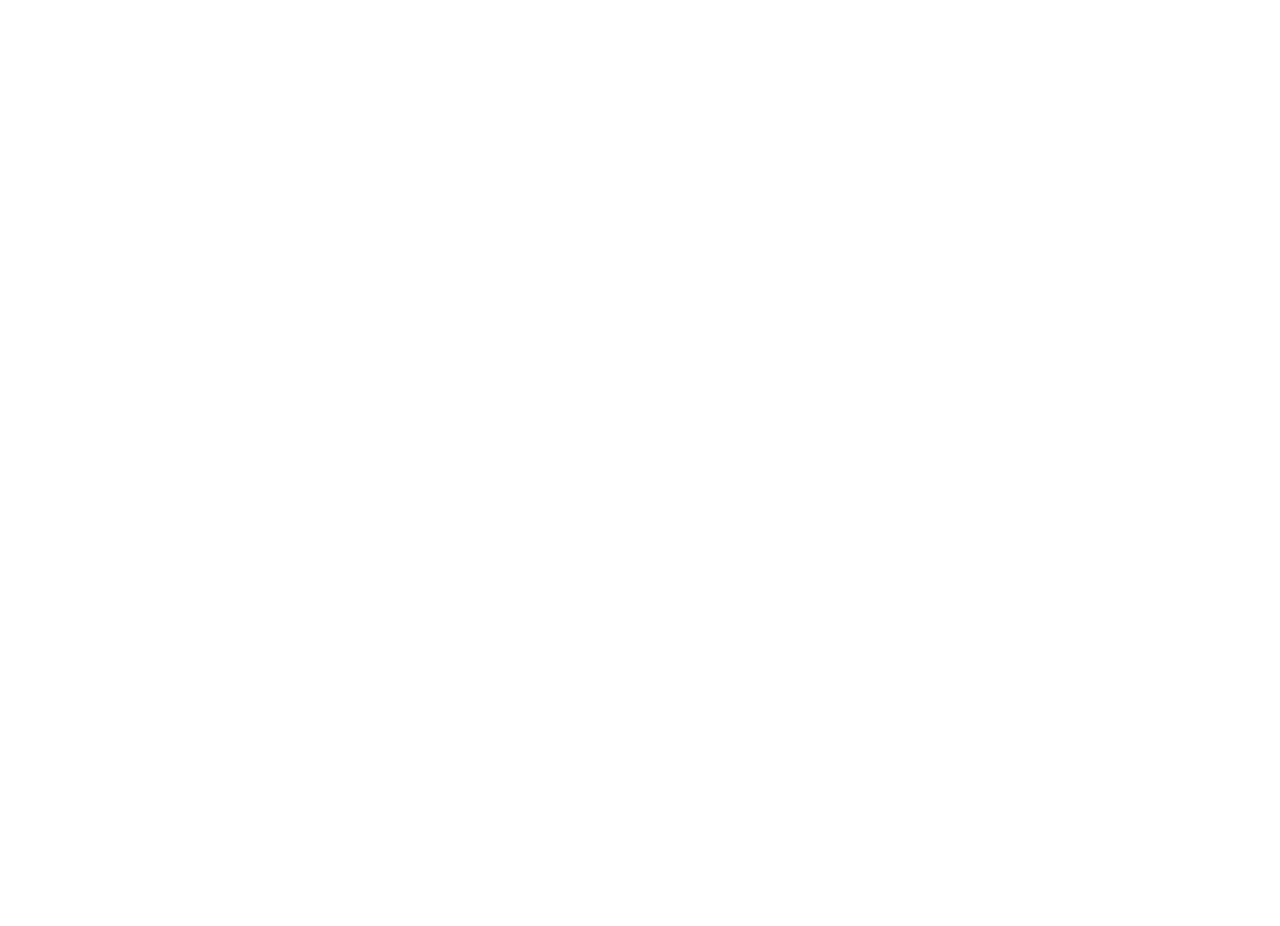
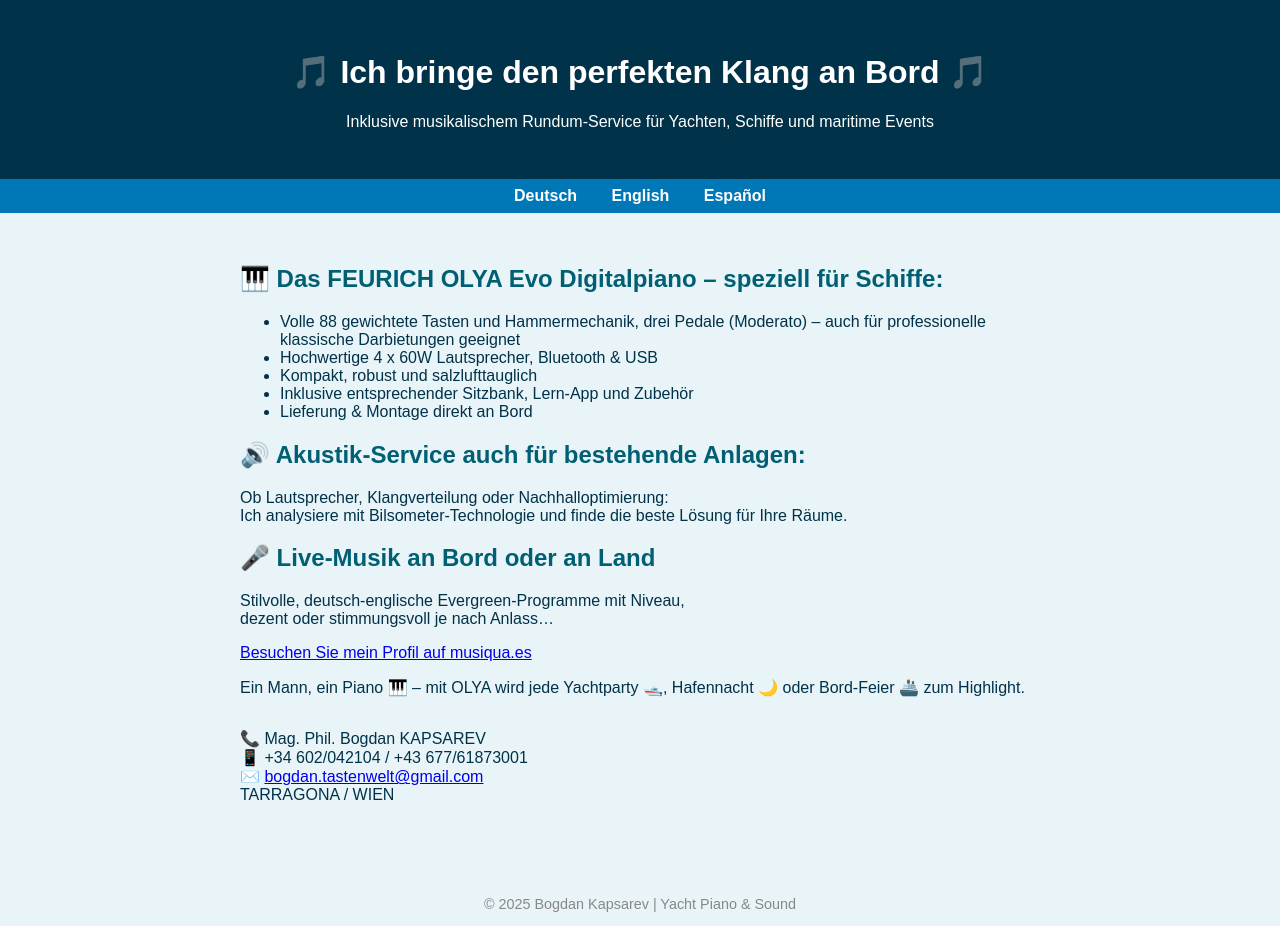
Before and after one commit to feurichmaritime/feurichmaritime, a plain HTML site: page index.html in a window 1280 px wide. Before the commit the page ends 800 px from the top, so only its background shows below. Drawn offline with Linux system fonts and the light colour scheme.

Commit message:
Add files via upload

```diff
--- a/index.html
+++ b/index.html
@@ -1 +1,58 @@
-<!-- index.html placeholder -->
+<!DOCTYPE html>
+<html lang="de">
+<head>
+  <meta charset="UTF-8">
+  <meta name="viewport" content="width=device-width, initial-scale=1.0">
+  <title>BOGDAN MARITIME</title>
+  <style>
+    body { font-family: Arial, sans-serif; background: #e8f4f8; margin: 0; padding: 0; color: #003249; }
+    header { background: #003249; color: white; text-align: center; padding: 2em 1em; }
+    nav { background: #0077b6; text-align: center; padding: 0.5em 0; }
+    nav a { color: white; margin: 0 15px; text-decoration: none; font-weight: bold; }
+    section { max-width: 800px; margin: auto; padding: 2em; }
+    h2 { color: #005f73; }
+    footer { text-align: center; font-size: 0.9em; color: #888; margin: 3em 0 1em; }
+  </style>
+</head>
+<body>
+  <header>
+    <h1>🎵 Ich bringe den perfekten Klang an Bord 🎵</h1>
+    <p>Inklusive musikalischem Rundum-Service für Yachten, Schiffe und maritime Events</p>
+  </header>
+  <nav>
+    <a href="index.html">Deutsch</a>
+    <a href="index-en.html">English</a>
+    <a href="index-es.html">Español</a>
+  </nav>
+  <section>
+    <h2>🎹 Das FEURICH OLYA Evo Digitalpiano – speziell für Schiffe:</h2>
+    <ul>
+      <li>Volle 88 gewichtete Tasten und Hammermechanik, drei Pedale (Moderato) – auch für professionelle klassische Darbietungen geeignet</li>
+      <li>Hochwertige 4 x 60W Lautsprecher, Bluetooth & USB</li>
+      <li>Kompakt, robust und salzlufttauglich</li>
+      <li>Inklusive entsprechender Sitzbank, Lern-App und Zubehör</li>
+      <li>Lieferung & Montage direkt an Bord</li>
+    </ul>
+
+    <h2>🔊 Akustik-Service auch für bestehende Anlagen:</h2>
+    <p>Ob Lautsprecher, Klangverteilung oder Nachhalloptimierung:<br>
+    Ich analysiere mit Bilsometer-Technologie und finde die beste Lösung für Ihre Räume.</p>
+
+    <h2>🎤 Live-Musik an Bord oder an Land</h2>
+    <p>Stilvolle, deutsch-englische Evergreen-Programme mit Niveau,<br>
+    dezent oder stimmungsvoll je nach Anlass…</p>
+    <p><a href="https://www.musiqua.es/band/bobbys-evergreen-musikportal-25902" target="_blank">Besuchen Sie mein Profil auf musiqua.es</a></p>
+    <p>Ein Mann, ein Piano 🎹 – mit OLYA wird jede Yachtparty 🛥️, Hafennacht 🌙 oder Bord-Feier 🚢 zum Highlight.</p>
+
+    <p style="margin-top:2em;">
+      📞 Mag. Phil. Bogdan KAPSAREV<br>
+      📱 +34 602/042104 / +43 677/61873001<br>
+      ✉️ <a href="mailto:bogdan.tastenwelt@gmail.com">bogdan.tastenwelt@gmail.com</a><br>
+      TARRAGONA / WIEN
+    </p>
+  </section>
+  <footer>
+    &copy; 2025 Bogdan Kapsarev | Yacht Piano & Sound
+  </footer>
+</body>
+</html>
```
